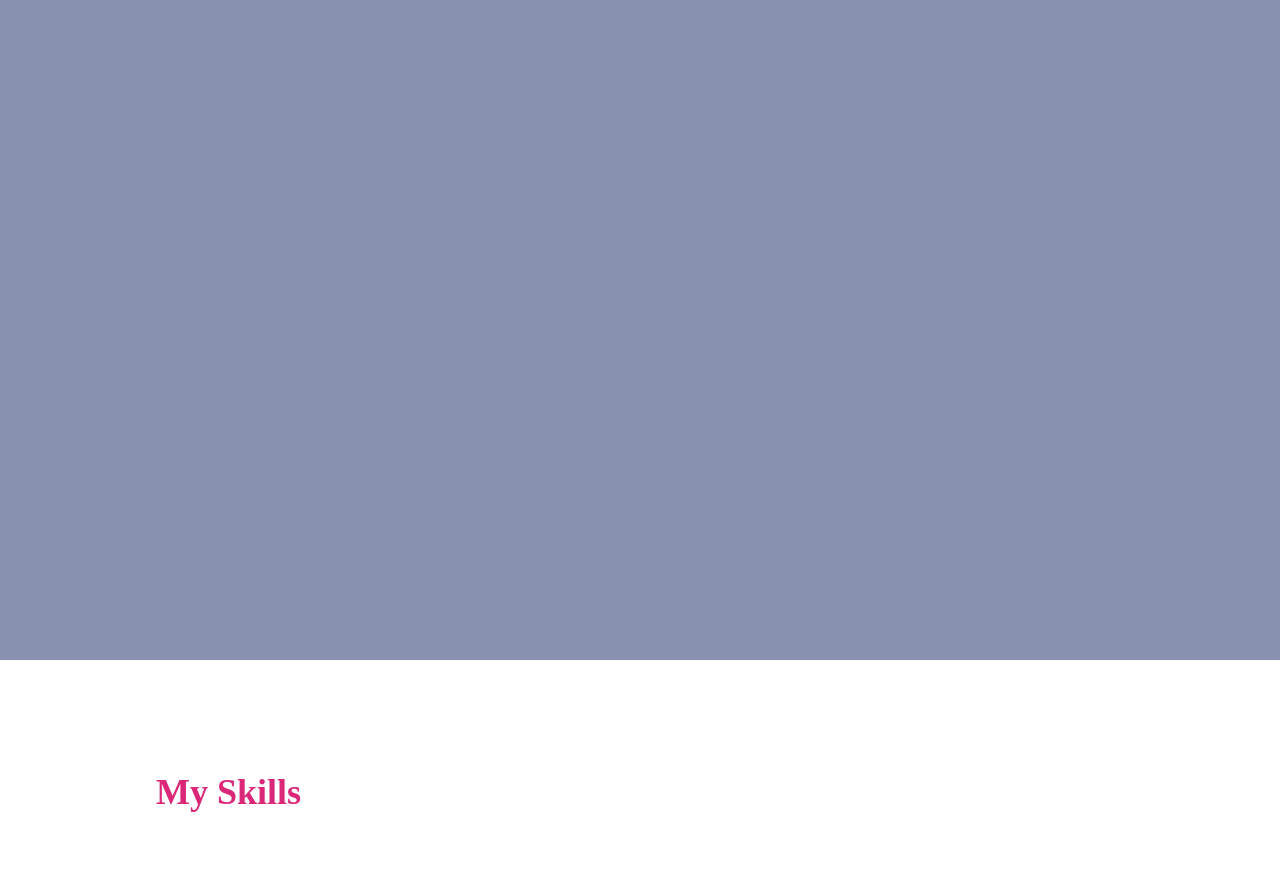
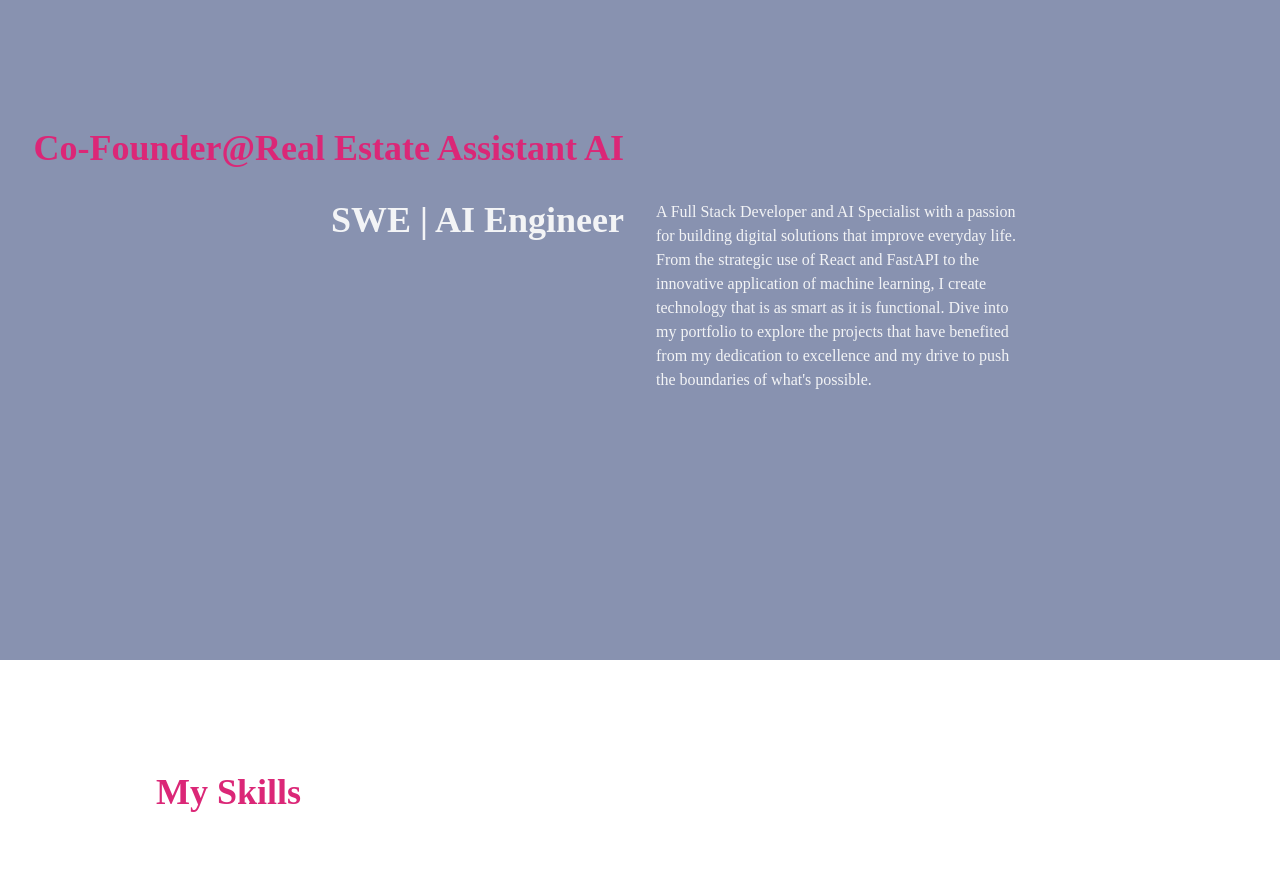
Before and after one commit to kaihuan-huang/Personal-Portfolio-React, a React (Create React App) app in the folder portfolio-react-kaihuan/: page / in a window 1280 px wide. Shown: the part 940-1814 px from the top of the page. Built offline with nearby package versions, Linux system fonts and the light colour scheme.

Commit message:
added new about intro

```diff
--- a/portfolio-react-kaihuan/src/components/About.jsx
+++ b/portfolio-react-kaihuan/src/components/About.jsx
@@ -7,16 +7,16 @@
         <div className='max-w-[px] w-full grid grid-cols-2 gap-8'>
           <div className='sm:text-right pb-8 pl-4'>
             <p className='text-4xl font-bold inline text-pink-600'>
-
+            Co-Founder@Real Estate Assistant AI
             </p>
           </div>
           </div>
           <div className='max-w-[800px] w-full grid sm:grid-cols-2 gap-8 px-4'>
             <div className='sm:text-right text-4xl font-bold'>
-              <p> </p>
+              <p> SWE | AI Engineer</p>
             </div>
             <div>
-              <p></p>
+              <p>A Full Stack Developer and AI Specialist with a passion for building digital solutions that improve everyday life. From the strategic use of React and FastAPI to the innovative application of machine learning, I create technology that is as smart as it is functional. Dive into my portfolio to explore the projects that have benefited from my dedication to excellence and my drive to push the boundaries of what's possible. </p>
             </div>
           </div>
       </div>
```
